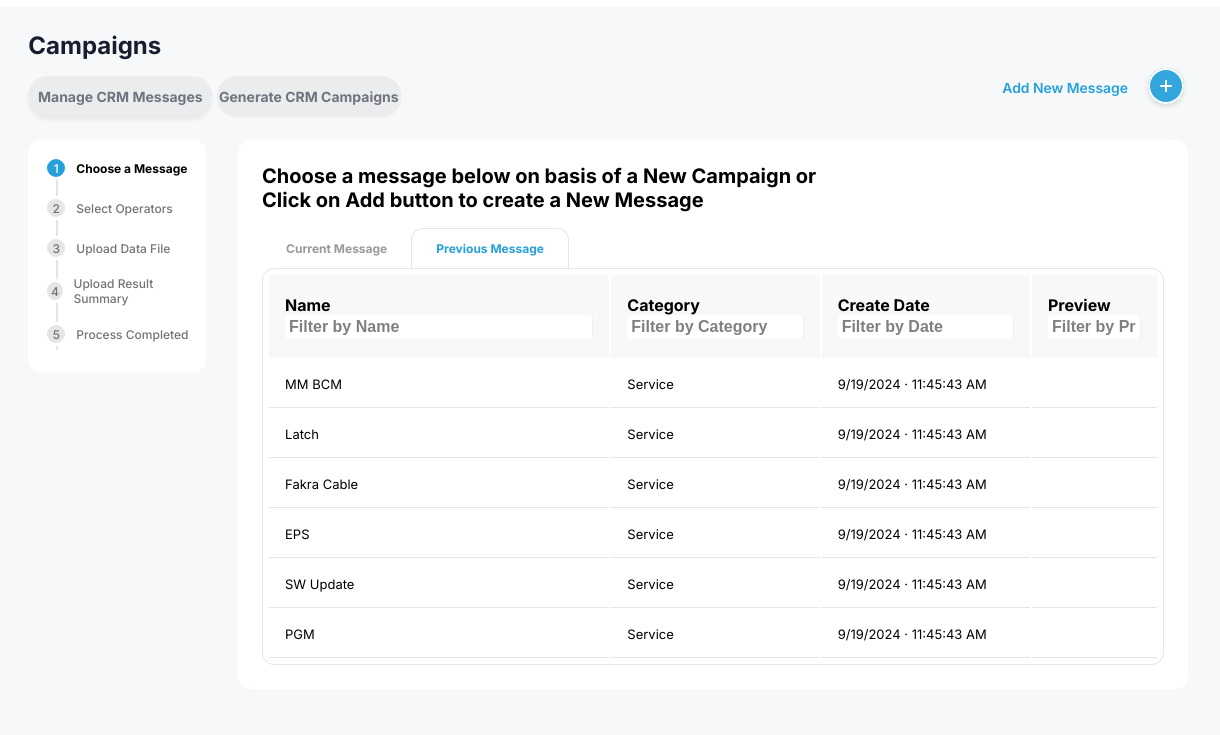
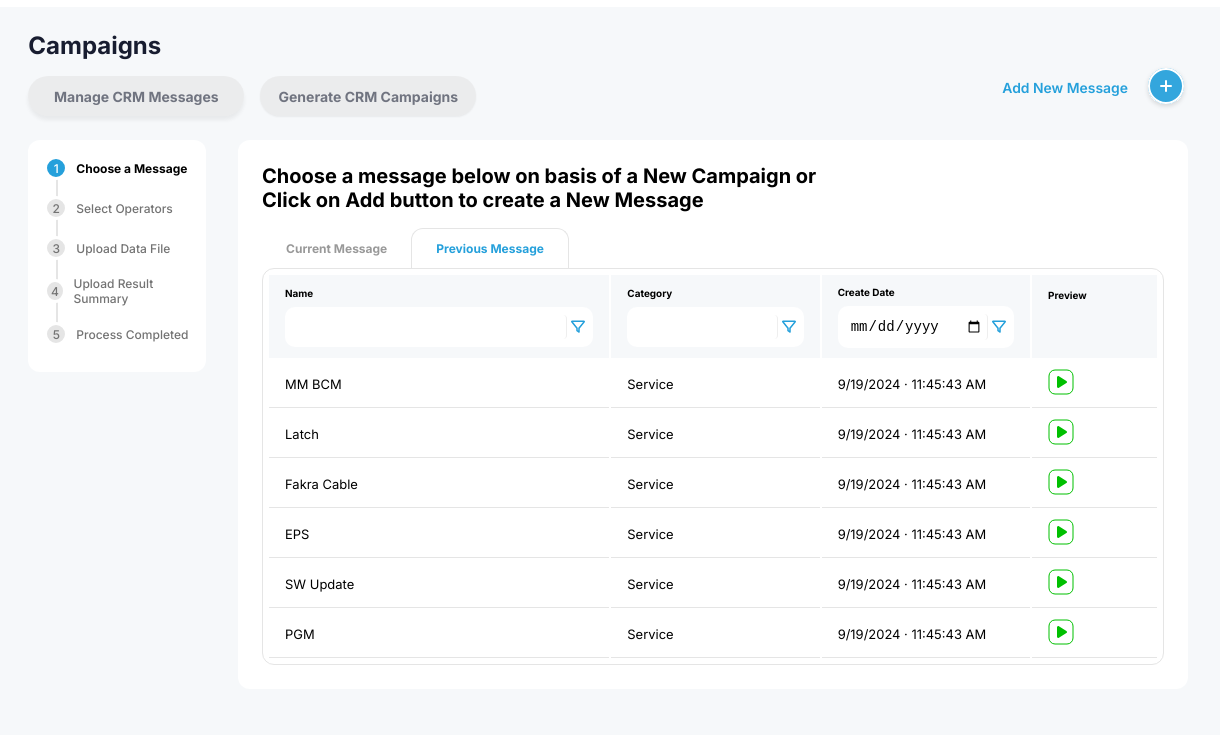
Before and after one commit to BranBayou/leadResult, a plain HTML site: page generateCrm.html in a window 1280 px wide. Shown: the part 65-800 px from the top of the page, 60-1280 px from the left. Drawn offline with Linux system fonts and the light colour scheme.

Commit message:
Add working generate file

```diff
--- a/generateCrm.css
+++ b/generateCrm.css
@@ -22,6 +22,16 @@
     text-decoration: none;
     font-size: .87rem;
     font-weight: 600;
+}
+
+.message-control-bettons {
+    display: flex;
+    gap: 1rem;
+}
+
+.message-control-bettons button {
+    width: 13.5rem;
+    padding: 0 1rem;
 }
 
 .campaign-section {
@@ -58,7 +68,7 @@
     top: .5rem;
     left: .7rem;
     width: 2px;
-    height: 80%;
+    height: 78%;
     background-color: var(--dark-gray-color);
     margin: 1rem;
   }
@@ -163,7 +173,21 @@
     border-radius: .75rem .75rem 0 0; /* Round top-left and top-right corners */
 }
 
+.col-name {
+    font-size: .62rem;
+    font-weight: 700;
+}
+
 /* Table Styling */
+
+.filter-div {
+    display: flex;
+    background-color: white;
+    margin-top: .5rem;
+    padding: .5rem .5rem;
+    border-radius: .62rem;
+}
+
 .generateCrm-table {
     width: 100%;
     border-collapse: separate; /* Allow border-radius to work */
@@ -180,6 +204,11 @@
 
 .generateCrm-table tbody tr {
     height: 3rem;
+}
+
+.generateCrm-table tbody tr td {
+    font-size: .81rem;
+    font-weight: 400;
 }
 
 tr {
--- a/generateCrm.html
+++ b/generateCrm.html
@@ -137,7 +137,7 @@
         <section class="main-section-top">
             <h1>Campaigns</h1>
             <div class="main-section-buttons-div">
-                <div class="">
+                <div class="message-control-bettons">
                     <button class="main-section-button-search">Manage CRM Messages</button>
                     <button class="main-section-button-tasks">Generate CRM Campaigns</button>
                 </div>
@@ -186,10 +186,31 @@
                     <table class="generateCrm-table">
                         <thead>
                             <tr>
-                                <th>Name<br><input type="text" class="filter-input" placeholder="Filter by Name"></th>
-                                <th>Category<br><input type="text" class="filter-input" placeholder="Filter by Category"></th>
-                                <th>Create Date<br><input type="text" class="filter-input" placeholder="Filter by Date"></th>
-                                <th>Preview<br><input type="text" class="filter-input" placeholder="Filter by Preview"></th>
+                                <th>
+                                    <p class="col-name">Name</p>
+                                    <div class="filter-div">
+                                        <input type="text" class="filter-input" placeholder="">
+                                        <img src="assets/filterIcon.svg" alt="">
+                                    </div>
+                                </th>
+                                <th>
+                                    <p class="col-name">Category</p>
+                                    <div class="filter-div">
+                                        <input type="text" class="filter-input" placeholder="">
+                                        <img src="assets/filterIcon.svg" alt="">
+                                    </div>
+                                </th>
+                                <th>
+                                    <p class="col-name">Create Date</p>
+                                    <div class="filter-div">
+                                        <input type="date" class="filter-input" placeholder="">
+                                        <img src="assets/filterIcon.svg" alt="">
+                                    </div>
+                                </th>
+                                <th>
+                                    <p class="col-name" style="margin-bottom: 2.7rem;">Preview</p>
+
+                                </th>
                             </tr>
                         </thead>
                         <tbody>
@@ -197,37 +218,37 @@
                                 <td>MM BCM</td>
                                 <td>Service</td>
                                 <td>9/19/2024 · 11:45:43 AM</td>
-                                <td></td>
+                                <td><img src="assets/playIcon.svg" alt="play-icon"></td>
                             </tr>
                             <tr>
                                 <td>Latch</td>
                                 <td>Service</td>
                                 <td>9/19/2024 · 11:45:43 AM</td>
-                                <td></td>
+                                <td><img src="assets/playIcon.svg" alt="play-icon"></td>
                             </tr>
                             <tr>
                                 <td>Fakra Cable</td>
                                 <td>Service</td>
                                 <td>9/19/2024 · 11:45:43 AM</td>
-                                <td></td>
+                                <td><img src="assets/playIcon.svg" alt="play-icon"></td>
                             </tr>
                             <tr>
                                 <td>EPS</td>
                                 <td>Service</td>
                                 <td>9/19/2024 · 11:45:43 AM</td>
-                                <td></td>
+                                <td><img src="assets/playIcon.svg" alt="play-icon"></td>
                             </tr>
                             <tr>
                                 <td>SW Update</td>
                                 <td>Service</td>
                                 <td>9/19/2024 · 11:45:43 AM</td>
-                                <td></td>
+                                <td><img src="assets/playIcon.svg" alt="play-icon"></td>
                             </tr>
                             <tr>
                                 <td>PGM</td>
                                 <td>Service</td>
                                 <td>9/19/2024 · 11:45:43 AM</td>
-                                <td></td>
+                                <td><img src="assets/playIcon.svg" alt="play-icon"></td>
                             </tr>
                         </tbody>
                     </table>
```
Also changed, not shown: assets/playIcon.svg (added).
